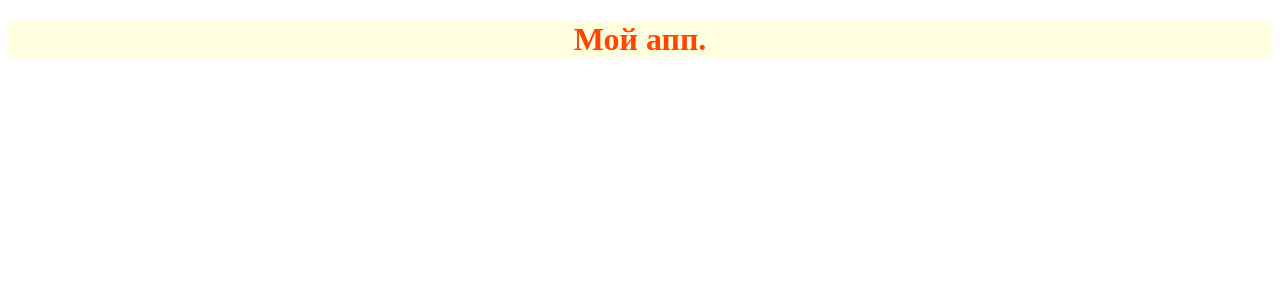
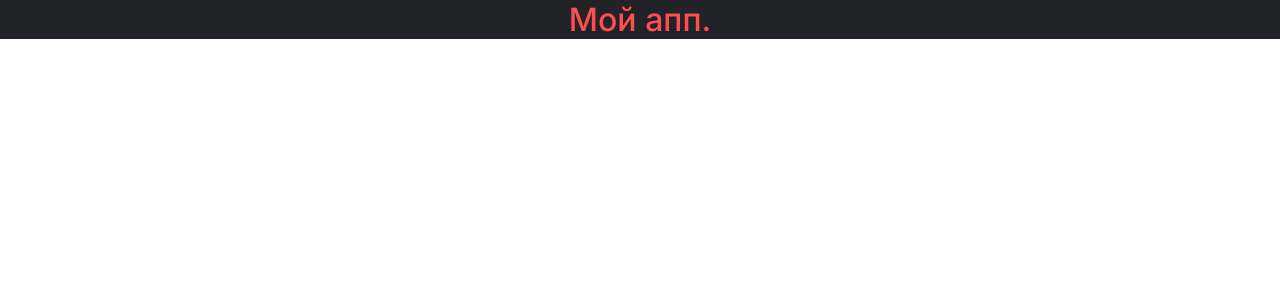
Before and after one commit to charlotte-praktikum-team/praktikum-game, a React app: page / in a window 1280 px wide. Shown: the top 300 px of the page. Built offline with nearby package versions, Linux system fonts and the light colour scheme.

Commit message:
#20: added fonts, base style and css variables

```diff
--- a/package.json
+++ b/package.json
@@ -37,6 +37,7 @@
     "mini-css-extract-plugin": "2.6.1",
     "path": "0.12.7",
     "postcss": "8.4.14",
+    "postcss-import": "14.1.0",
     "postcss-loader": "7.0.1",
     "postcss-nested": "5.0.6",
     "style-loader": "3.3.1",
--- a/postcss.config.js
+++ b/postcss.config.js
@@ -1,6 +1,7 @@
 module.exports = {
   plugins: [
     require('autoprefixer'),
-    require('postcss-nested')
+    require('postcss-nested'),
+    require('postcss-import')
   ]
 }
--- a/src/components/App/App.css
+++ b/src/components/App/App.css
@@ -1,8 +1,8 @@
 .main {
-  background-color: lightyellow;
+  background-color: var(--dark-primary);
 
   &__title {
-   color: orangered;
+   color: var(--danger);
    text-align: center;
   }
 }
--- a/src/index.tsx
+++ b/src/index.tsx
@@ -1,6 +1,8 @@
 import React from 'react';
 import ReactDOM from "react-dom";
 import App from "./components/App/App";
+
+import 'styles/index.css';
 
 const devMode = process.env.NODE_ENV === 'development';
 
--- /dev/null
+++ b/src/styles/base.css
@@ -0,0 +1,11 @@
+@import url('https://fonts.googleapis.com/css?family=Inter:400,500,600,700');
+
+* {
+  padding: 0;
+  margin: 0;
+  box-sizing: border-box;
+
+  font-family: Inter, sans-serif;
+  font-style: normal;
+  font-weight: 500;
+}
--- /dev/null
+++ b/src/styles/index.css
@@ -0,0 +1,2 @@
+@import './variables.css';
+@import './base.css';
--- /dev/null
+++ b/src/styles/variables.css
@@ -0,0 +1,9 @@
+:root {
+  --background-primary: #FCFCFC;
+  --background-secondary: #FFFFFF;
+  --danger: #FF4E4E;
+  --dark-primary: #212329;
+  --divider: #999999;
+  --ui-primary: #3369F3;
+  --ui-secondary: #F1F1F1;
+}
```
Also changed, not shown: 1 other file (tests, documents, lock files or other folders).
